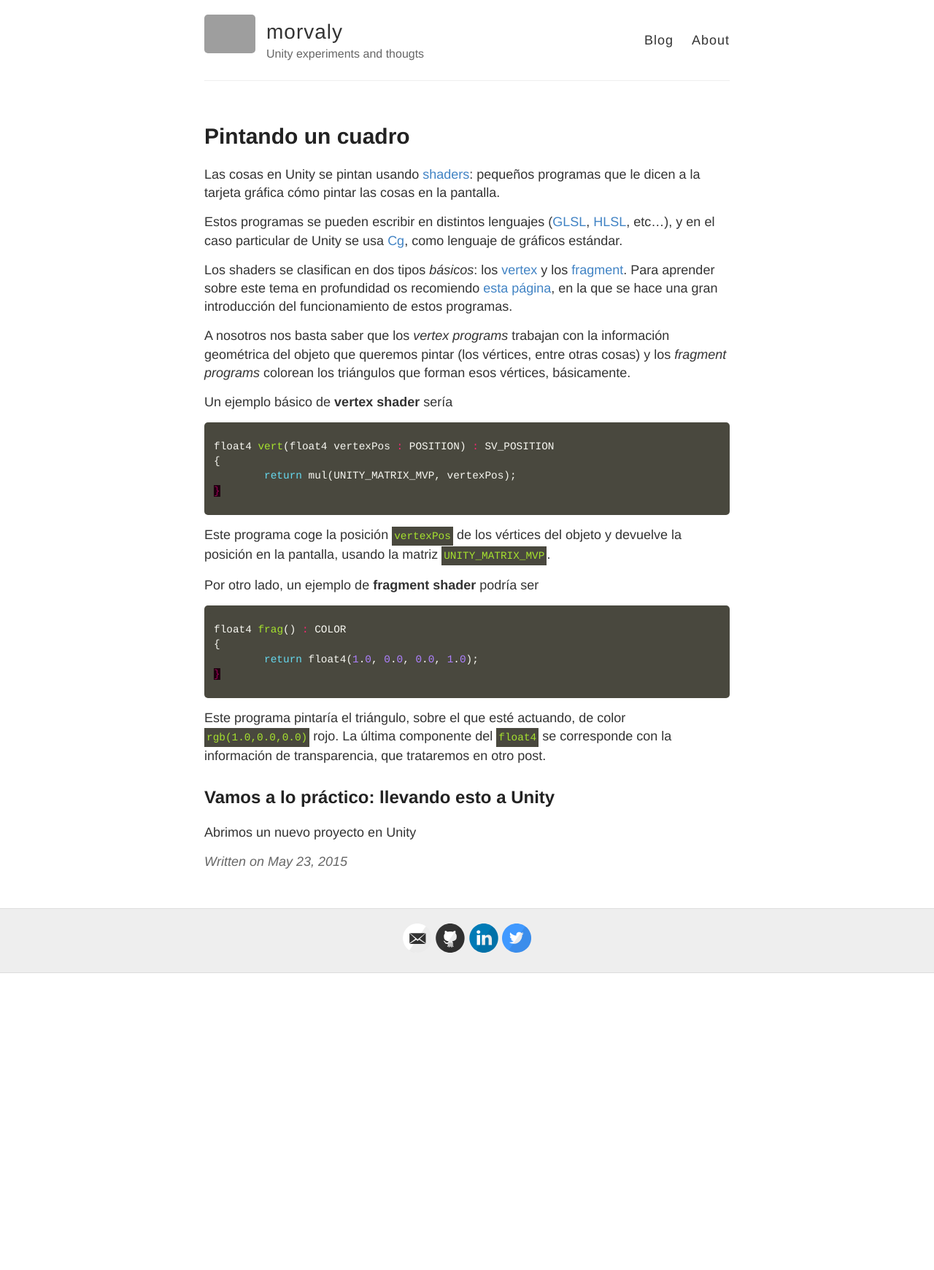
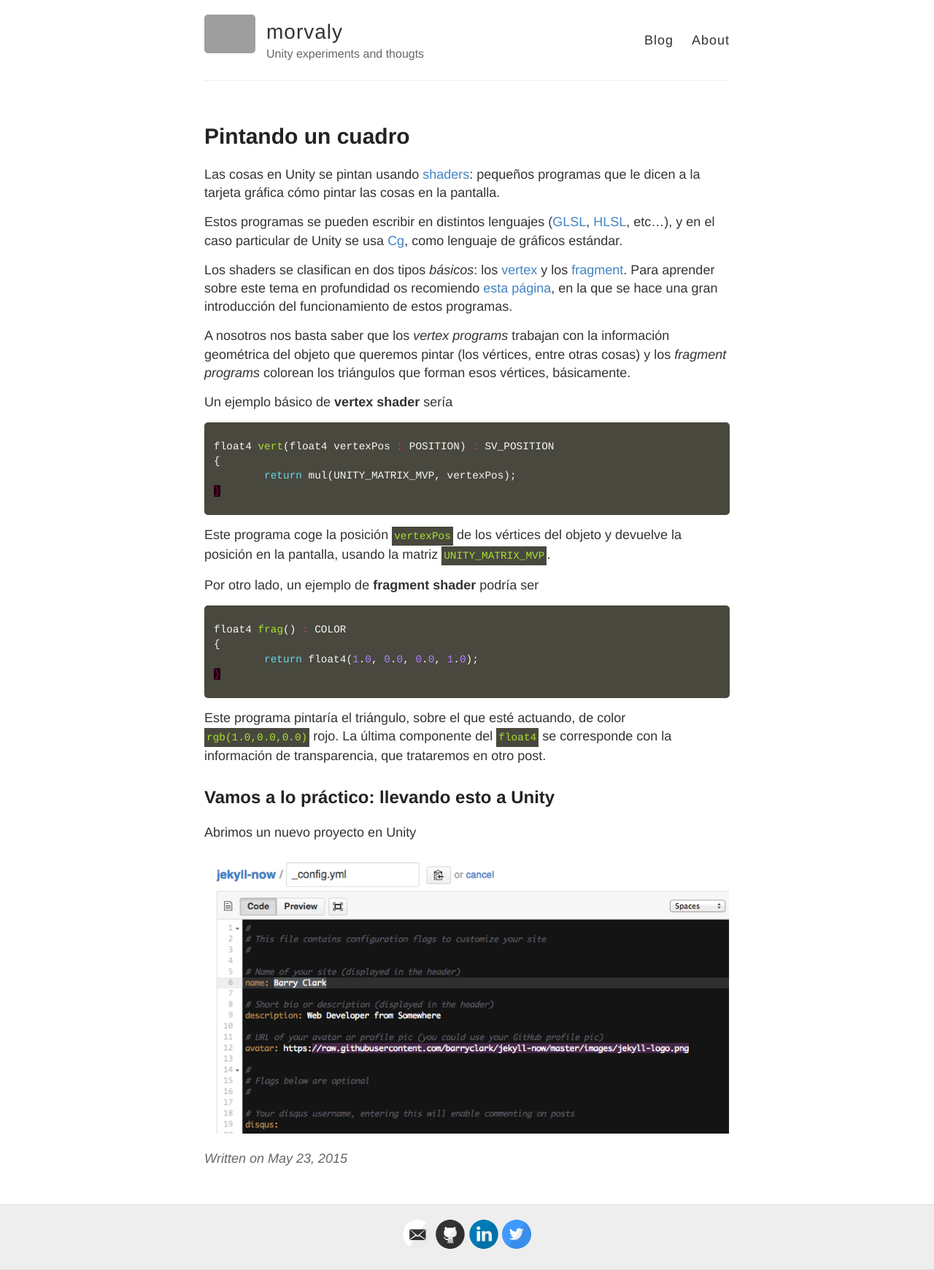
Before and after one commit to josemorval/UnityArchive, a Jekyll site: the page built from _posts/2015-05-23-pintandocuadro.md, in a window 1280 px wide. Shown: the whole page at 73% size. Built offline with Jekyll 4.4.1, drawn with Linux system fonts in a browser that asks for light colours; Markdown is read by kramdown in place of the engine named in the settings; before the commit the page ends 1334 px from its top, so only the background shows below that; grey boxes are pictures that could not be loaded.

Commit message:
Updated 2015-05-23-pintandocuadro.md

```diff
--- a/_posts/2015-05-23-pintandocuadro.md
+++ b/_posts/2015-05-23-pintandocuadro.md
@@ -3,6 +3,7 @@ layout: post
 title: Pintando un cuadro
 published: true
 ---
+
 
 
 Las cosas en Unity se pintan usando [shaders](http://en.wikipedia.org/wiki/Shader): pequeños programas que le dicen a la tarjeta gráfica cómo pintar las cosas en la pantalla.
@@ -37,3 +38,5 @@
 ##Vamos a lo práctico: llevando esto a Unity
 
 Abrimos un nuevo proyecto en Unity
+
+![_config.yml]({{ site.baseurl }}/images/config.png)
```
